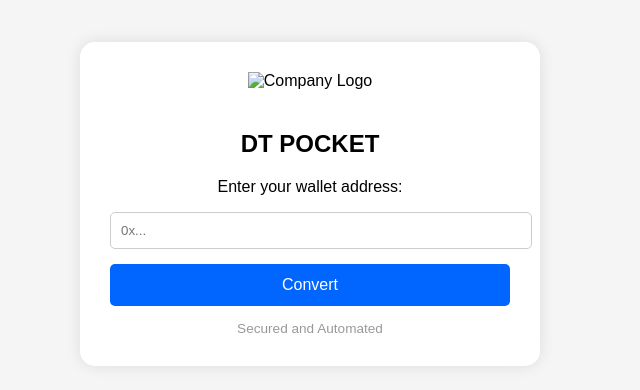
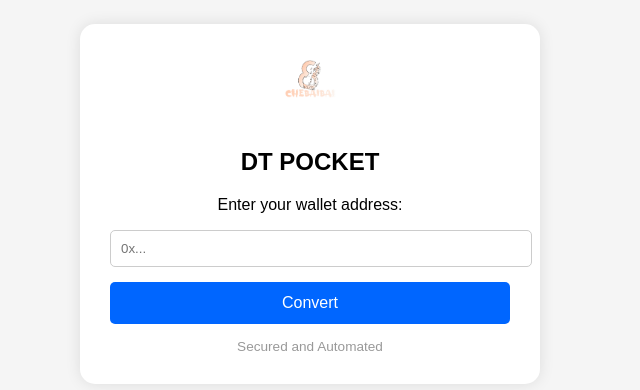
Before and after one commit to ChickenTender268/DT-CONVERTER, a plain HTML site: page index.html in a window 1280 px wide. Shown: the part 196-586 px from the top of the page, without its empty margins (330-970 px from the left). Drawn offline with Linux system fonts and the light colour scheme.

Commit message:
Update index.html

```diff
--- a/index.html
+++ b/index.html
@@ -54,7 +54,7 @@
 <body>
 
   <div class="converter-container">
-    <img src="company_logo.png" alt="Company Logo" class="logo" />
+    <img src="Logo.png" alt="Company Logo" class="logo" />
     <h2>DT POCKET</h2>
 
     <p>Enter your wallet address:</p>
```
